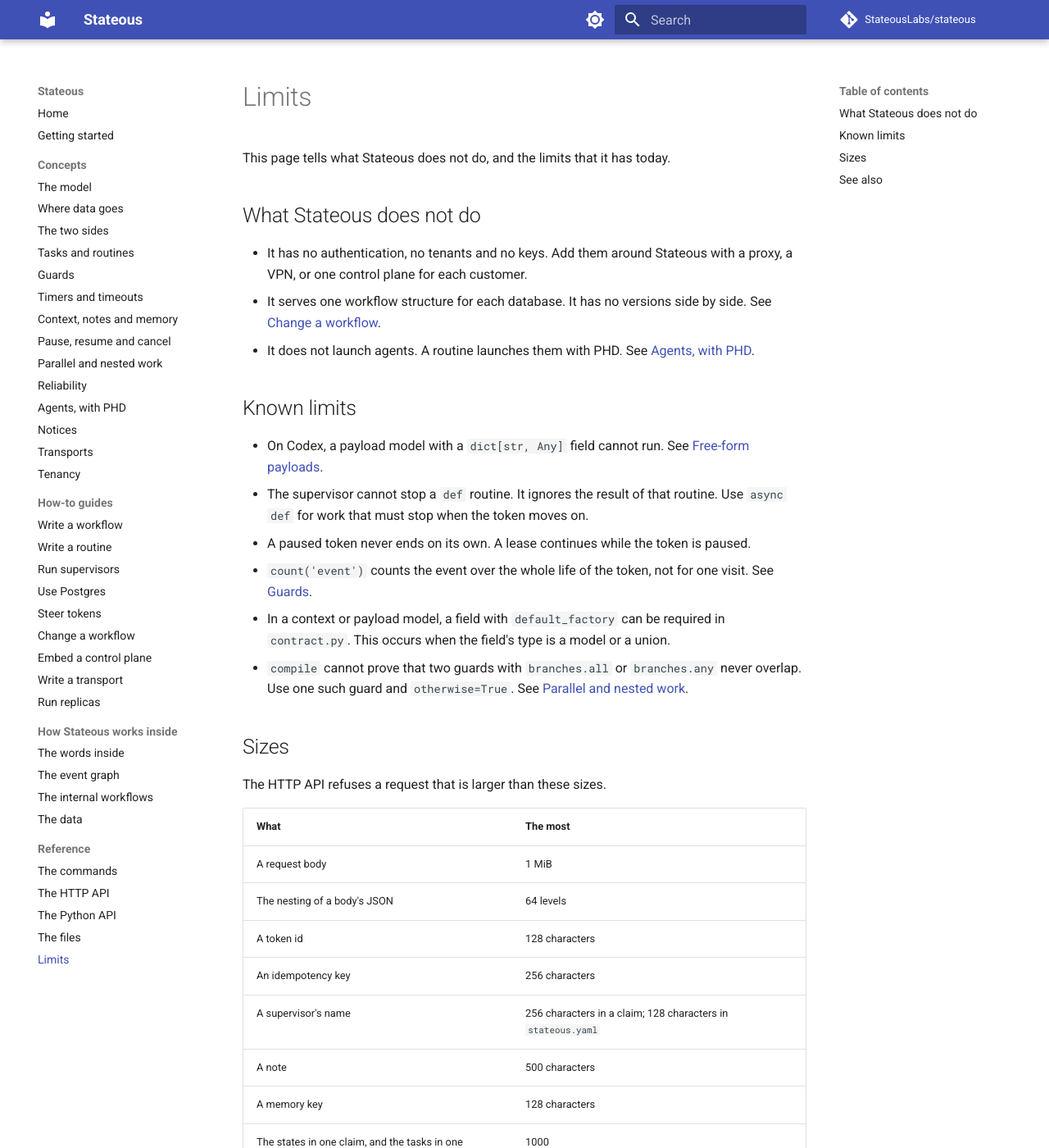
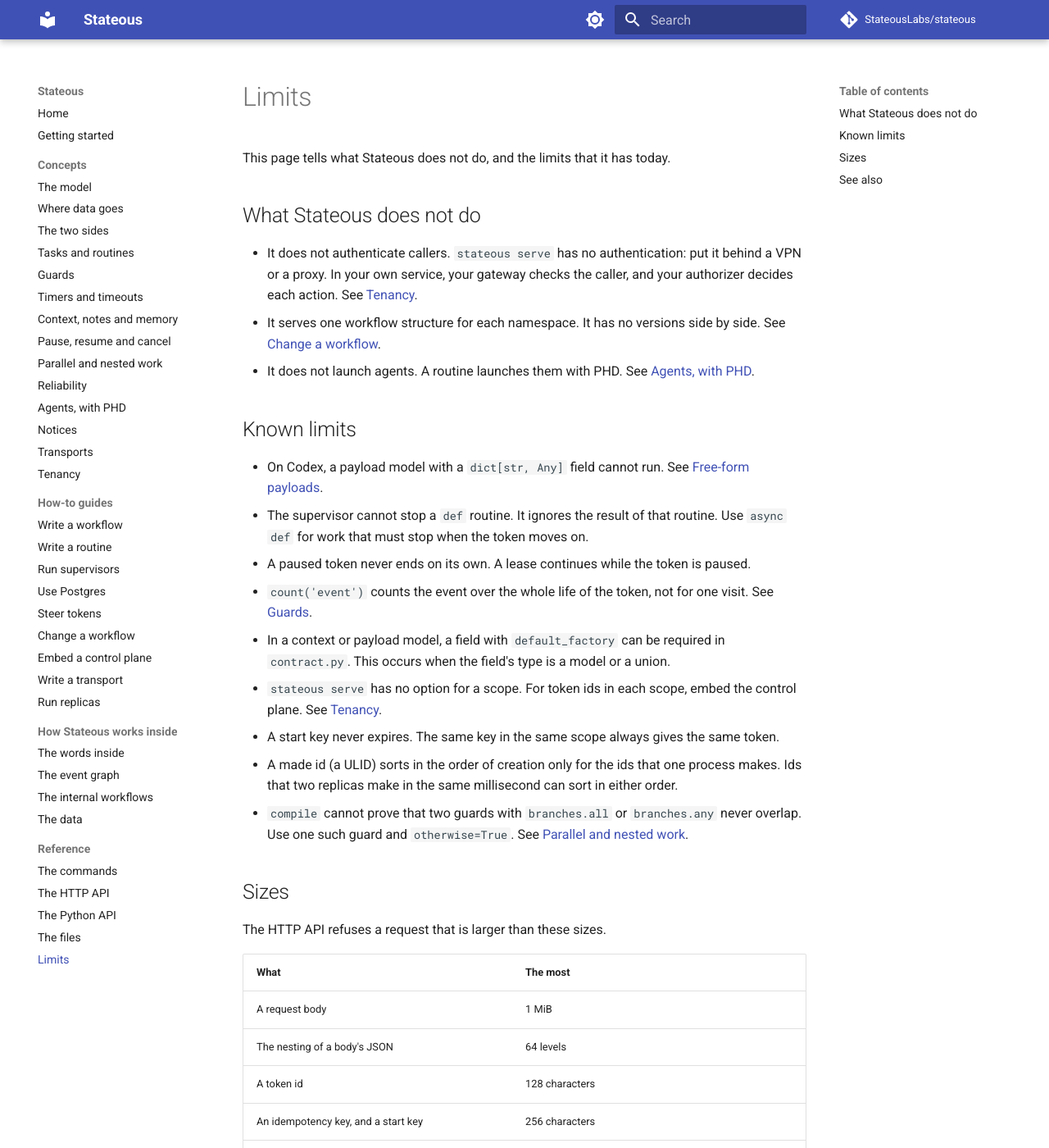
Before and after one commit to StateousLabs/stateous, an MkDocs documentation site: the page built from docs/reference/limits.md, in a window 1280 px wide and 1400 px high. Shown: the whole window at 82% size. Built offline with MkDocs 1.6.1 and Material for MkDocs 9.7.7, drawn with Linux system fonts in a browser that asks for light colours; comment, search, counter and statistics services are not loaded; some of the changed text lies outside the part shown.

Commit message:
Docs: callers, tenants and scopes in the limits; one structure for each namespace
Co-Authored-By: Claude Opus 5.5 <noreply@anthropic.com>
Claude-Session: https://claude.ai/code/session_01YSwPBntXH849BqhdVHYt2J

```diff
--- a/docs/reference/limits.md
+++ b/docs/reference/limits.md
@@ -4,8 +4,8 @@ This page tells what Stateous does not do, and the limits that it has today.
 
 ## What Stateous does not do
 
-- It has no authentication, no tenants and no keys. Add them around Stateous with a proxy, a VPN, or one control plane for each customer.
-- It serves one workflow structure for each database. It has no versions side by side. See [Change a workflow](../how-to/change-a-workflow.md).
+- It does not authenticate callers. `stateous serve` has no authentication: put it behind a VPN or a proxy. In your own service, your gateway checks the caller, and your authorizer decides each action. See [Tenancy](../concepts/tenancy.md).
+- It serves one workflow structure for each namespace. It has no versions side by side. See [Change a workflow](../how-to/change-a-workflow.md).
 - It does not launch agents. A routine launches them with PHD. See [Agents, with PHD](../concepts/agents.md).
 
 ## Known limits
@@ -15,6 +15,9 @@ This page tells what Stateous does not do, and the limits that it has today.
 - A paused token never ends on its own. A lease continues while the token is paused.
 - `count('event')` counts the event over the whole life of the token, not for one visit. See [Guards](../concepts/guards.md).
 - In a context or payload model, a field with `default_factory` can be required in `contract.py`. This occurs when the field's type is a model or a union.
+- `stateous serve` has no option for a scope. For token ids in each scope, embed the control plane. See [Tenancy](../concepts/tenancy.md).
+- A start key never expires. The same key in the same scope always gives the same token.
+- A made id (a ULID) sorts in the order of creation only for the ids that one process makes. Ids that two replicas make in the same millisecond can sort in either order.
 - `compile` cannot prove that two guards with `branches.all` or `branches.any` never overlap. Use one such guard and `otherwise=True`. See [Parallel and nested work](../concepts/parallel.md).
 
 ## Sizes
@@ -26,7 +29,9 @@ The HTTP API refuses a request that is larger than these sizes.
 | A request body | 1 MiB |
 | The nesting of a body's JSON | 64 levels |
 | A token id | 128 characters |
-| An idempotency key | 256 characters |
+| An idempotency key, and a start key | 256 characters |
+| The labels of a token | 16; a key has at most 64 characters, a value 1 to 256 |
+| The label keys of a scope | 4 |
 | A supervisor's name | 256 characters in a claim; 128 characters in `stateous.yaml` |
 | A note | 500 characters |
 | A memory key | 128 characters |
```
Also changed, not shown: docs/concepts/two-sides.md (+1 -1 lines), docs/how-to/change-a-workflow.md (+1 -1 lines), docs/reference/http.md (+1 -1 lines).
